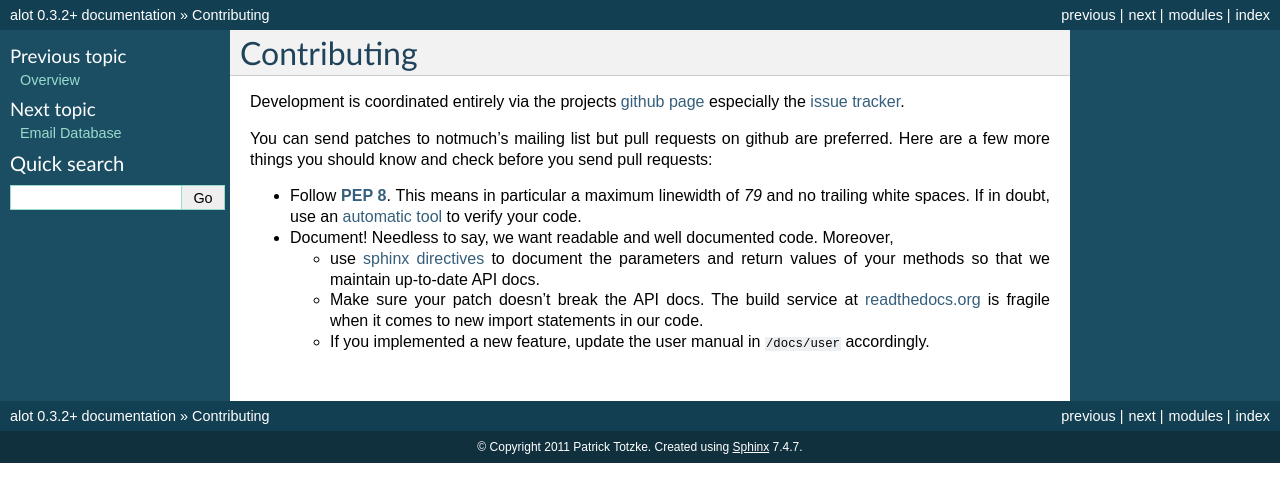
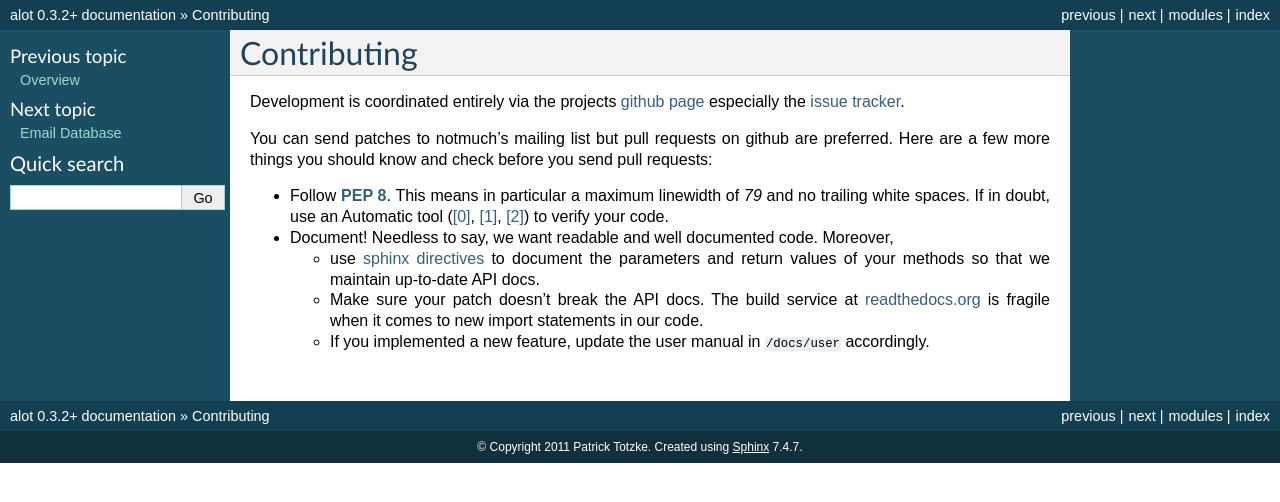
Before and after one commit to pazz/alot, a Sphinx documentation site: the page built from docs/source/api/contributing.rst, in a window 1280 px wide. Shown: the top 502 px of the page. Built offline with Sphinx 7.4.7, drawn with Linux system fonts in a browser that asks for light colours.

Commit message:
docs: update some links

```diff
--- a/docs/source/api/contributing.rst
+++ b/docs/source/api/contributing.rst
@@ -8,12 +8,14 @@
 Here are a few more things you should know and check before you send pull requests:
 
 * Follow :pep:`8`. This means in particular a maximum linewidth of *79* and no trailing
-  white spaces. If in doubt, use an `automatic tool <http://pypi.python.org/pypi/pep8>`_
+  white spaces. If in doubt, use an Automatic tool
+  (`[0] <http://www.logilab.org/857>`_, `[1] <http://pypi.python.org/pypi/pep8/>`_, `[2]
+  <http://pypi.python.org/pypi/pyflakes/>`_)
   to verify your code.
 
 * Document! Needless to say, we want readable and well documented code. Moreover,
 
-  * use `sphinx directives <http://sphinx.pocoo.org/rest.html>`_ to document
+  * use `sphinx directives <http://sphinx.pocoo.org/domains.html#info-field-lists>`_ to document
     the parameters and return values of your methods so that we maintain up-to-date API docs.
   * Make sure your patch doesn't break the API docs. The build service at `readthedocs.org <http://alot.rtfd.org>`_
     is fragile when it comes to new import statements in our code.
```
